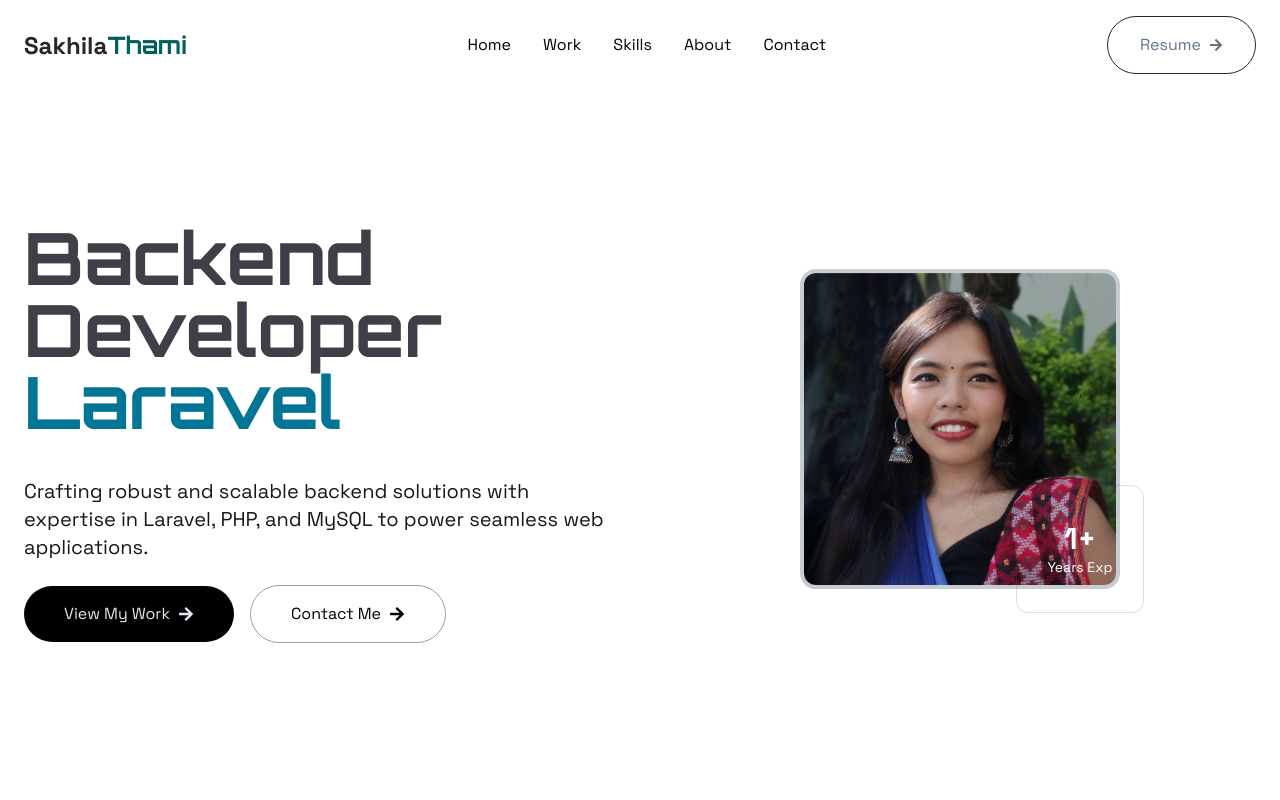
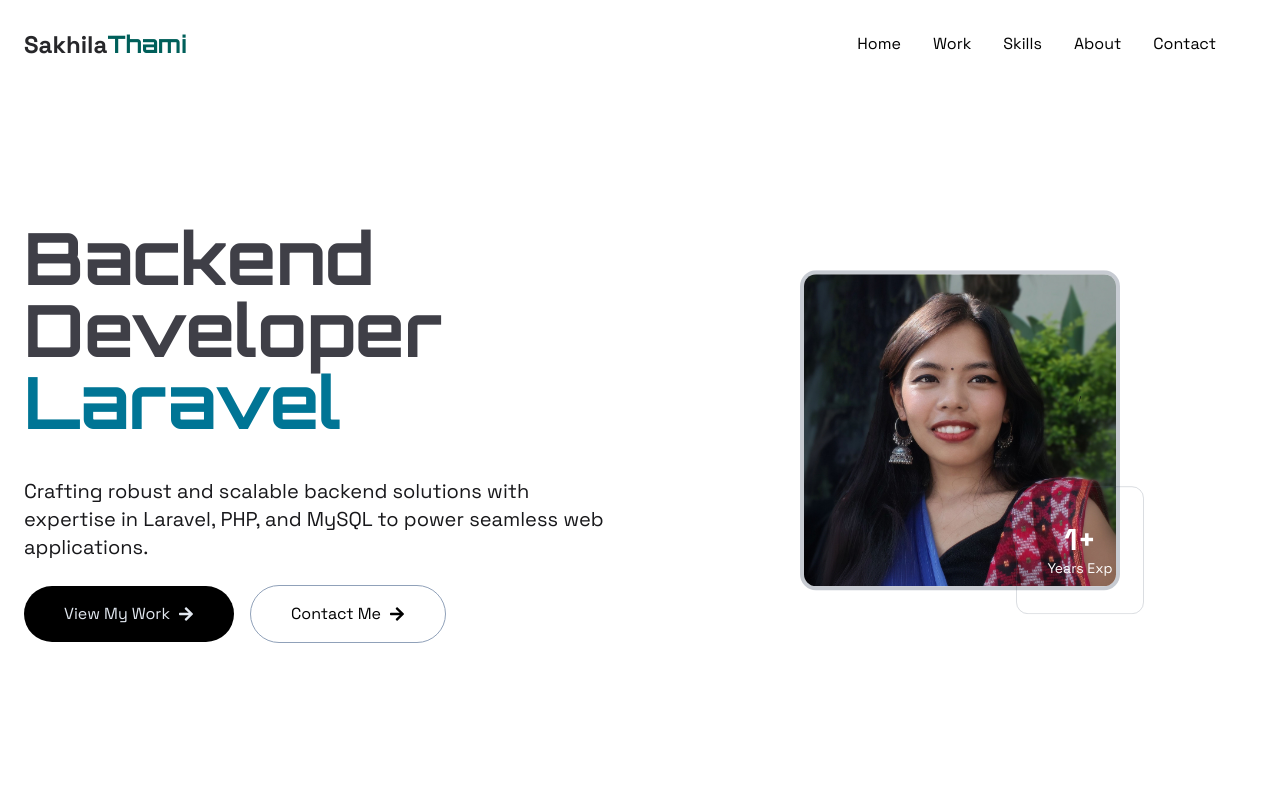
Before and after one commit to Sakhila2001/profile, a React (Vite) app: page / in a window 1280 px wide. Shown: the top 800 px of the page. Built offline with nearby package versions, Linux system fonts and the light colour scheme.

Commit message:
updated the profile by removing the resume

```diff
--- a/src/components/About.jsx
+++ b/src/components/About.jsx
@@ -44,14 +44,14 @@ const About = () => {
                 </div>
               ))}
             </div>
-            <button
+            {/* <button
               onClick={() => navigate("/resume")}
               className="px-8 py-4 bg-zinc-700 text-white rounded-full transition duration-300 hover:bg-zinc-900 cursor-pointer"
             >
               Download Resume
-            </button>
+            </button> */}
           </div>
-          <div className="order-1 lg:order-2 flex justify-center">
+          <div className="hidden md:flex order-1 lg:order-2 justify-center">
             <div className="relative w-full max-w-md">
               <div className="rounded overflow-hidden">
                 <img
--- a/src/components/Navbar.jsx
+++ b/src/components/Navbar.jsx
@@ -28,7 +28,7 @@ const Navbar = () => {
           </div>
 
           {/* Buttons */}
-          <div>
+          {/* <div>
             <button
               onClick={() => navigate("/resume")}
               className="px-4 py-2 md:px-8 md:py-4 border border-zinc-800 rounded-full flex items-center gap-2 cursor-pointer text-slate-500 hover:text-slate-800 hover:translate-y-1 transition duration-300"
@@ -36,7 +36,7 @@ const Navbar = () => {
               Resume
               <FaArrowRight className="text-gray-500 text-sm" />
             </button>
-          </div>
+          </div> */}
         </div>
       </div>
     </div>
```
Also changed, not shown: 1 other file (tests, documents, lock files or other folders).
